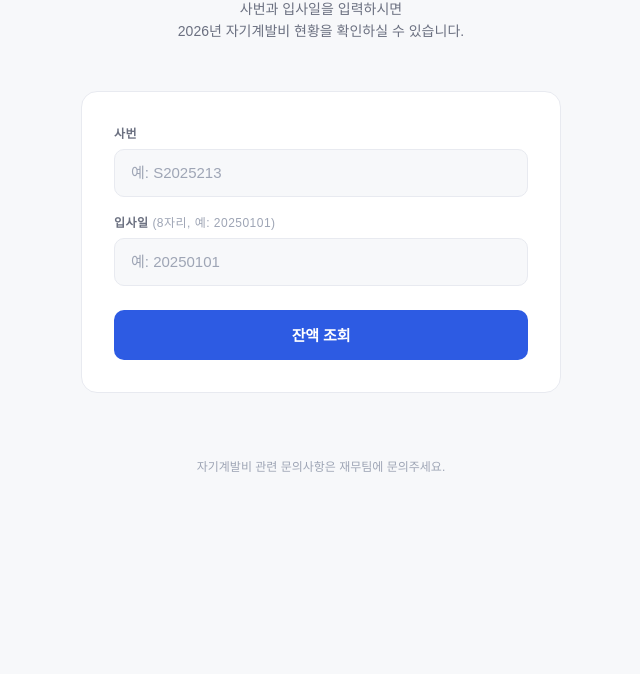
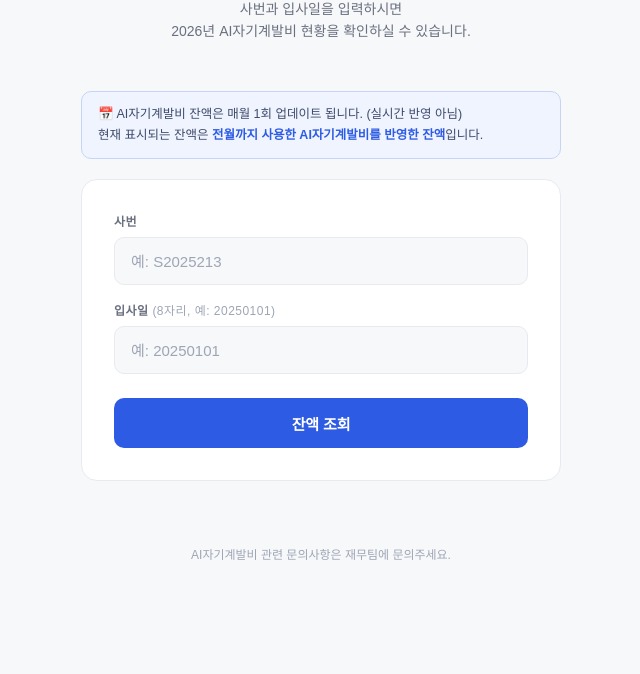
Before and after one commit to dsciencehr/self-development-expense, a plain HTML site: page index.html in a window 1280 px wide. Shown: the part 126-800 px from the top of the page, without its empty margins (319-959 px from the left). Drawn offline with Linux system fonts and the light colour scheme.

Commit message:
Add files via upload

```diff
--- a/index.html
+++ b/index.html
@@ -3,7 +3,7 @@
 <head>
 <meta charset="UTF-8">
 <meta name="viewport" content="width=device-width, initial-scale=1.0">
-<title>자기계발비 잔액 조회</title>
+<title>AI자기계발비 잔액 조회</title>
 <style>
   * { margin: 0; padding: 0; box-sizing: border-box; }
 
@@ -313,6 +313,24 @@
     color: #B45309;
   }
 
+  /* 업데이트 안내 배너 */
+  .update-notice {
+    background: #F0F4FF;
+    border: 1px solid #C7D4F8;
+    border-radius: 10px;
+    padding: 12px 16px;
+    font-size: 12.5px;
+    color: #3D4A6B;
+    line-height: 1.7;
+    max-width: 480px;
+    width: 100%;
+    margin-bottom: 20px;
+    text-align: left;
+  }
+  .update-notice strong {
+    color: #2D5BE3;
+  }
+
   @media (max-width: 480px) {
     body { padding: 32px 12px; }
     .card, .result-card, .sheet-setup { padding: 24px 20px; }
@@ -325,11 +343,14 @@
 
 <div class="header">
   <div class="header-label">동아사이언스 · 인재지원팀</div>
-  <h1>자기계발비 잔액 조회</h1>
-  <p>사번과 입사일을 입력하시면<br>2026년 자기계발비 현황을 확인하실 수 있습니다.</p>
+  <h1>AI자기계발비 잔액 조회</h1>
+  <p>사번과 입사일을 입력하시면<br>2026년 AI자기계발비 현황을 확인하실 수 있습니다.</p>
 </div>
 
-
+<div class="update-notice">
+  📅 AI자기계발비 잔액은 매월 1회 업데이트 됩니다. (실시간 반영 아님)<br>
+  현재 표시되는 잔액은 <strong>전월까지 사용한 AI자기계발비를 반영한 잔액</strong>입니다.
+</div>
 
 <!-- 조회 카드 -->
 <div class="card">
@@ -349,7 +370,7 @@
 <!-- 결과 카드 -->
 <div class="result-card" id="resultCard"></div>
 
-<div class="footer">자기계발비 관련 문의사항은 재무팀에 문의주세요.</div>
+<div class="footer">AI자기계발비 관련 문의사항은 재무팀에 문의주세요.</div>
 
 <script>
 const SHEET_URL = 'https://script.google.com/macros/s/AKfycbyfDdkdavSn6ncOKQCyZ5125q5ILIbazjU4aclNvWrr1nKX_Y1SEEKdbaNP9KoyTfY7/exec';
@@ -454,7 +475,7 @@ function renderResult(d) {
       const am = String(availDate.getMonth() + 1).padStart(2, '0');
       const ad = String(availDate.getDate()).padStart(2, '0');
       const daysLeft = Math.ceil((availDate - today) / (1000 * 60 * 60 * 24));
-      availableHtml = `<div class="avail-notice">⏰ 자기계발비 사용 가능일: <strong>${ay}.${am}.${ad}</strong> (${daysLeft}일 후)</div>`;
+      availableHtml = `<div class="avail-notice">⏰ AI자기계발비 사용 가능일: <strong>${ay}.${am}.${ad}</strong> (${daysLeft}일 후)</div>`;
     }
   }
 
@@ -479,11 +500,11 @@ function renderResult(d) {
 
     <div class="stats-grid">
       <div class="stat-item">
-        <div class="stat-label">직급별 자기계발비</div>
+        <div class="stat-label">직급별 AI자기계발비 <span style="font-size:11px;color:var(--text-muted);font-weight:400">(연초 기준)</span></div>
         <div class="stat-value">${fmt(d.limit)}</div>
       </div>
       <div class="stat-item">
-        <div class="stat-label">실지급액</div>
+        <div class="stat-label">실지급액 <span style="font-size:11px;color:var(--text-muted);font-weight:400">(변동사유는 하단에 표시)</span></div>
         <div class="stat-value">${fmt(d.paid)}</div>
       </div>
       <div class="stat-item">
```
